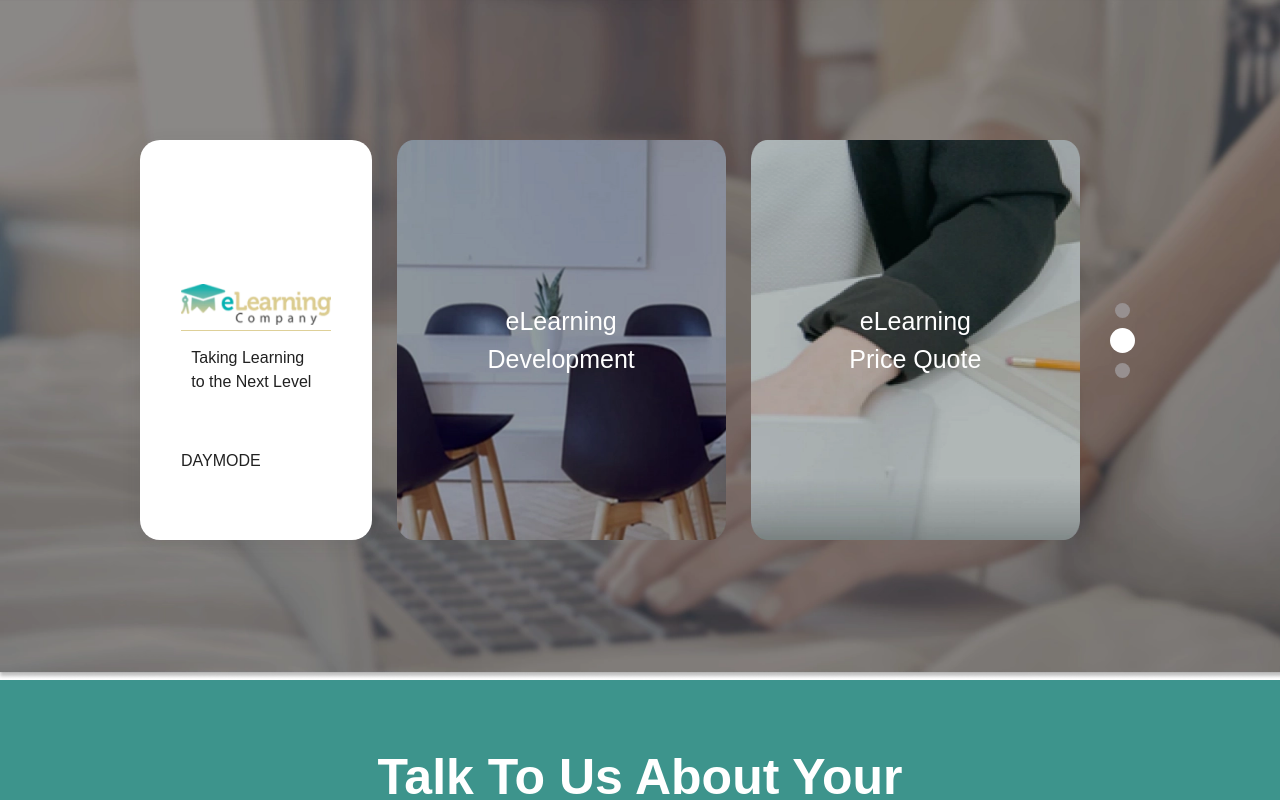
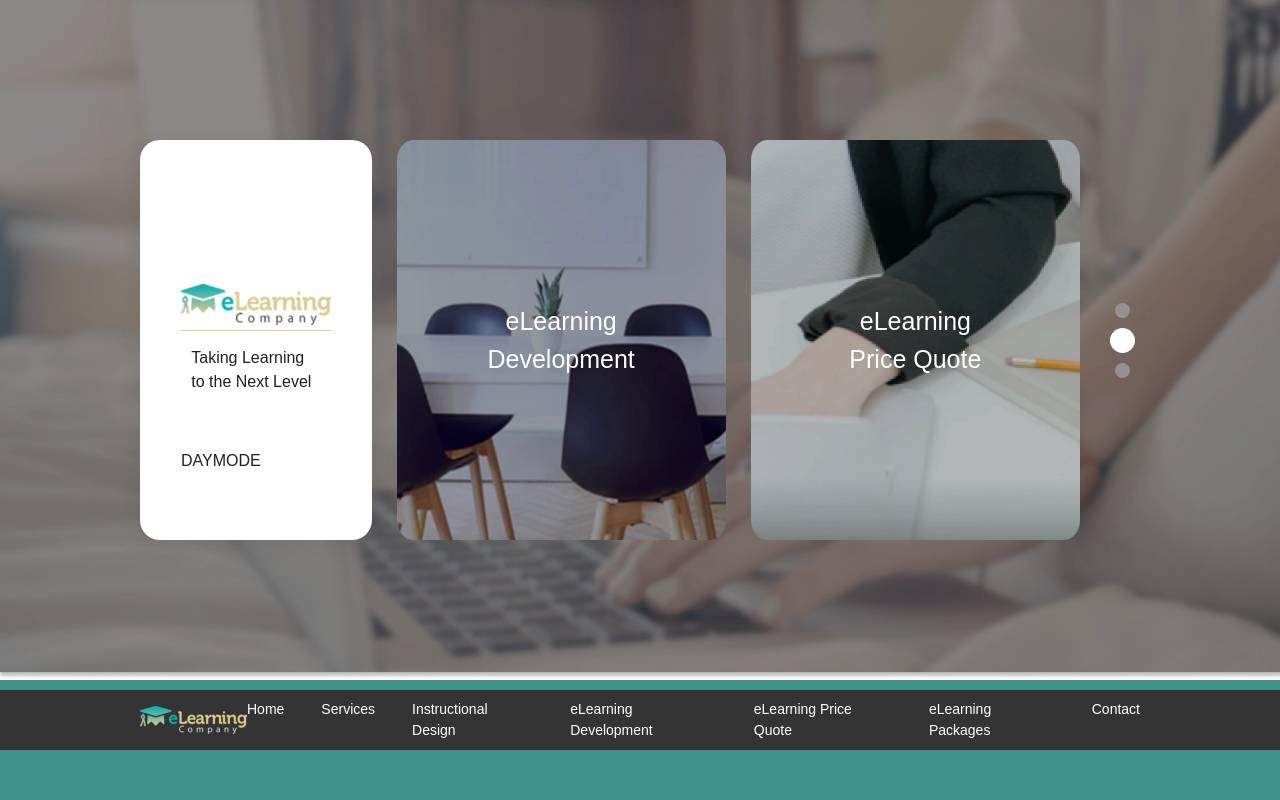
Before and after one commit to anastasiiatarasiuk/eLearning-company, a React (Vite) app: page / in a window 1280 px wide. Shown: the top 800 px of the page. Built offline with nearby package versions, Linux system fonts and the light colour scheme.

Commit message:
add navigation menu

```diff
--- a/src/App.jsx
+++ b/src/App.jsx
@@ -1,12 +1,14 @@
 import "./App.scss";
 import Footer from "./components/Footer/Footer";
 import Header from "./components/Header/Header";
+import Navigation from "./components/Navigation/Navigation";
 import TalkToUs from "./components/TalkToUs/TalkToUs";
 
 function App() {
   return (
     <>
       <Header />
+      <Navigation />
       <TalkToUs />
       <Footer />
     </>
--- a/src/App.scss
+++ b/src/App.scss
@@ -1,8 +1,9 @@
 $background-light: #fff;
-$text-color-light: #212121;
+$text-color: #212121;
 $secondary-text-color: #999b9a;
 $input-bg-light: rgba(52, 52, 52, 0.1);
 $background-dark: #343434;
+$background-light-dark:  #414141;
 $text-color-dark: #fff;
 $background-green:#3D948C;
 $white: #fff;
@@ -15,7 +16,7 @@ $copyright-text:  #595959;
 // Для теми light
 :root {
   --background: #{$background-light};
-  --text-color: #{$text-color-light};
+  --text-color: #{$text-color};
   --secondary-text-color: #{$secondary-text-color};
   --input-bg: #{$input-bg-light};
   --background-green: #{$background-green};
@@ -25,10 +26,14 @@ $copyright-text:  #595959;
   --footer-text:#{$footer-text};
   --copyright-bg: #{$copyright-bg};
   --copyright-text:#{$copyright-text};
+  --background-menu: #{$background-dark};
+  --card-bg: #{$white};
 }
 
 // Для теми dark
 [data-theme="dark"] {
   --background: #{$background-dark};
   --text-color: #{$text-color-dark};
+  --card-bg: #{$background-light-dark};
+--background-menu:#{$background-light-dark};
 }
--- a/src/components/Header/Header.scss
+++ b/src/components/Header/Header.scss
@@ -1,10 +1,9 @@
 .header {
   padding: 140px 140px;
   width: 100%;
-  height: 690px;
   background: url("/images/header-bg.webp");
   background-size: cover;
-  border-bottom: 10px solid #3d948e;
+  border-bottom: 10px solid var(--background-green);
 
   .content{
     display: flex;
@@ -14,7 +13,7 @@
 }
 
 .card {
-  background-color: var(--background);
+  background-color: var(--card-bg);
   padding: 144px 41px 55px;
   width: 260px;
   box-shadow: 0 5px 20px 0 rgba(52, 52, 52, 0.1);
--- /dev/null
+++ b/src/components/Navigation/Navigation.jsx
@@ -0,0 +1,40 @@
+import "./Navigation.scss";
+
+const Navigation = () => {
+  return (
+    <>
+      <div className="navigation">
+        <div className="navigation__content">
+          <img src="/images/logo.webp" alt="logo" />
+          <nav className="navigation__list">
+            <ul className="list">
+              <li className="list__item">
+                <a href="#home">Home</a>
+              </li>
+              <li className="list__item">
+                <a href="#">Services</a>
+              </li>
+              <li className="list__item">
+                <a href="#">Instructional Design</a>
+              </li>
+              <li className="list__item">
+                <a href="#">eLearning Development</a>
+              </li>
+              <li className="list__item">
+                <a href="#">eLearning Price Quote</a>
+              </li>
+              <li className="list__item">
+                <a href="#">eLearning Packages</a>
+              </li>
+              <li className="list__item">
+                <a href="#contact">Contact</a>
+              </li>
+            </ul>
+          </nav>
+        </div>
+      </div>
+    </>
+  );
+};
+
+export default Navigation;
--- /dev/null
+++ b/src/components/Navigation/Navigation.scss
@@ -0,0 +1,25 @@
+.navigation {
+  background: var(--background-menu);
+  padding: 9px 140px;
+  position: sticky;
+  top: 0;
+
+  &__content {
+    display: flex;
+    align-items: center;
+    justify-content: space-between;
+  }
+
+  &__list {
+    .list {
+      display: flex;
+      gap: 37px;
+
+      &__item {
+        font-weight: 300;
+        font-size: 14px;
+        color: var(--white);
+      }
+    }
+  }
+}
```
